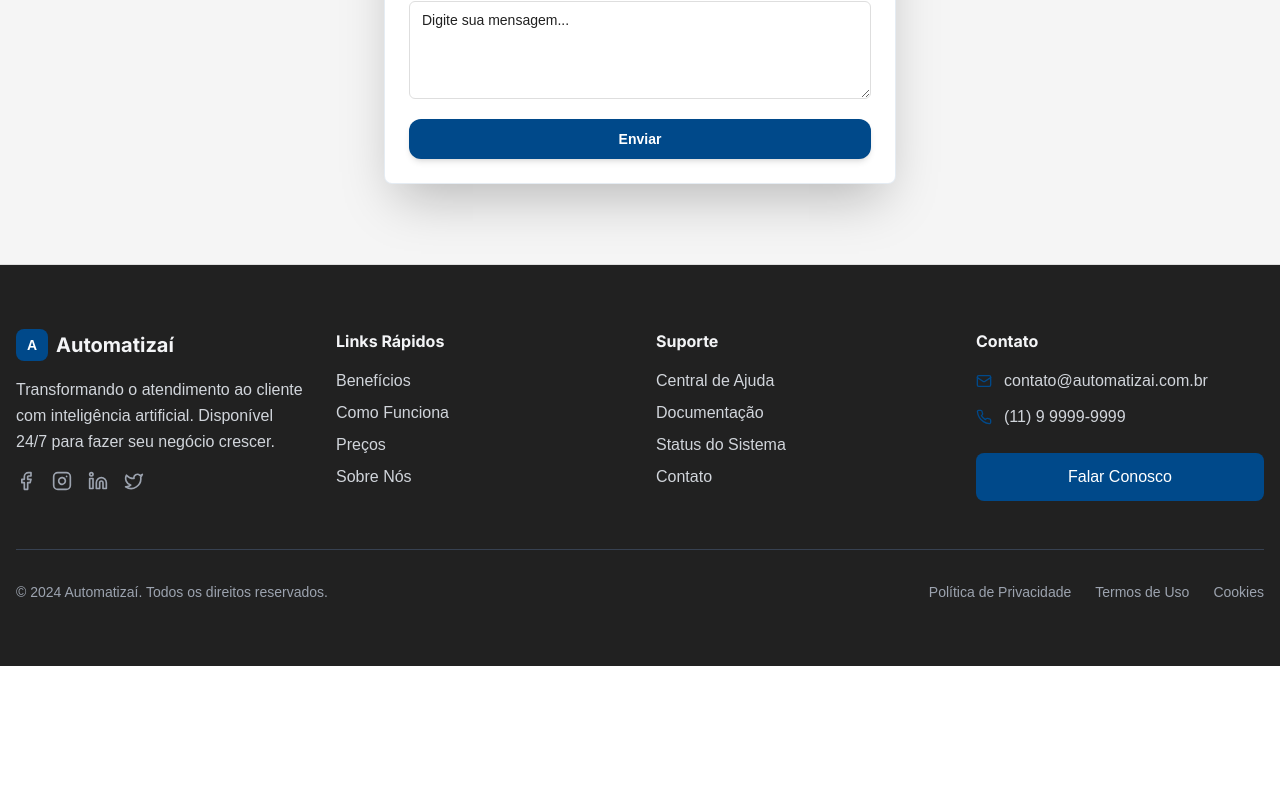
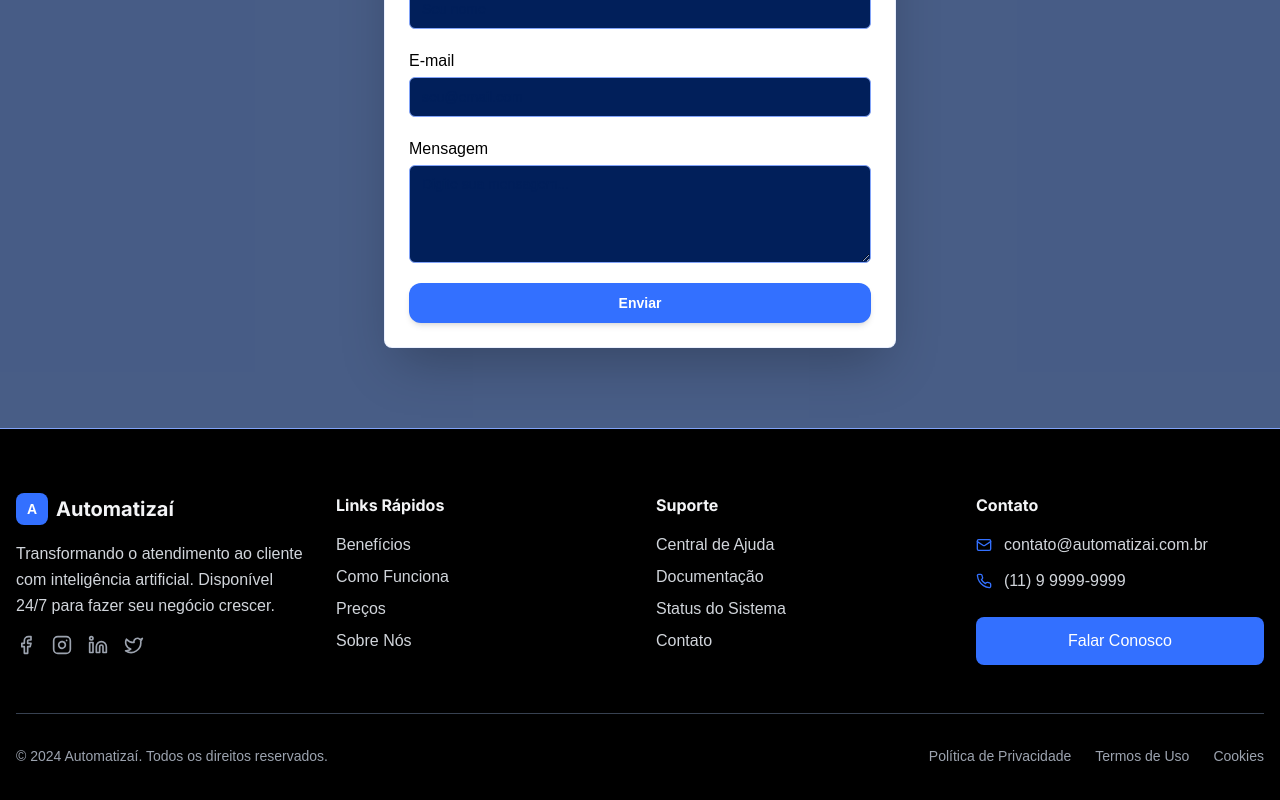
Before and after one commit to fernandokaraka/automatizai-landing, a React (Vite) app: page / in a window 1280 px wide. Shown: the part 4963-5763 px from the top of the page. Before the commit the page ends 5629 px from the top, so only its background shows below. Built offline with nearby package versions, Linux system fonts and the light colour scheme.

Commit message:
Ajustes visuais e correções

```diff
--- a/src/components/ContactForm.tsx
+++ b/src/components/ContactForm.tsx
@@ -53,7 +53,14 @@ export default function ContactForm() {
 
   return (
     <section id="contato" className="py-20 bg-muted/30 fade-in-up">
-      <div className="container mx-auto px-4 flex justify-center">
+      <div className="container mx-auto px-4 flex flex-col items-center justify-center max-w-2xl">
+        {/* Texto introdutório */}
+        <div className="mb-8 text-center">
+          <h2 className="text-4xl font-heading font-bold text-primary mb-2">Entre em contato</h2>
+          <p className="text-lg text-muted-foreground max-w-xl mx-auto">
+            Tem dúvidas, sugestões ou quer conversar sobre automação? Preencha o formulário abaixo e nossa equipe responderá o mais rápido possível!
+          </p>
+        </div>
         <Card className="w-full max-w-lg shadow-2xl border-primary/10">
           <CardHeader className="text-center pb-2">
             <CardTitle className="font-heading text-3xl font-bold text-foreground mb-2">
--- a/src/index.css
+++ b/src/index.css
@@ -8,41 +8,41 @@ All colors MUST be HSL.
 
 @layer base {
   :root {
-    --background: 0 0% 100%;
-    --foreground: 208 100% 13%;
+    --background: 220 97% 18%; /* #012E58 */
+    --foreground: 0 0% 0%; /* #000000 */
 
     --card: 0 0% 100%;
-    --card-foreground: 208 100% 13%;
+    --card-foreground: 0 0% 0%;
 
     --popover: 0 0% 100%;
-    --popover-foreground: 208 100% 13%;
+    --popover-foreground: 0 0% 0%;
 
-    --primary: 208 100% 27%;
-    --primary-foreground: 0 0% 100%;
+    --primary: 222 100% 60%; /* #0145F2 */
+    --primary-foreground: 0 0% 100%; /* #fff */
 
-    --secondary: 204 69% 81%;
-    --secondary-foreground: 208 100% 27%;
+    --secondary: 223 89% 74%; /* #80A2F9 */
+    --secondary-foreground: 220 97% 18%; /* #012E58 */
 
-    --muted: 0 0% 87%;
-    --muted-foreground: 0 0% 13%;
+    --muted: 0 0% 92%; /* #EAEAEA */
+    --muted-foreground: 220 97% 18%; /* #012E58 */
 
-    --accent: 204 69% 81%;
-    --accent-foreground: 208 100% 27%;
+    --accent: 223 89% 74%; /* #80A2F9 */
+    --accent-foreground: 220 97% 18%; /* #012E58 */
 
-    --destructive: 0 84.2% 60.2%;
+    --destructive: 0 100% 50%;
     --destructive-foreground: 0 0% 100%;
 
-    --border: 0 0% 87%;
-    --input: 0 0% 87%;
-    --ring: 208 100% 27%;
+    --border: 223 89% 74%; /* #80A2F9 */
+    --input: 223 89% 74%; /* #80A2F9 */
+    --ring: 222 100% 60%; /* #0145F2 */
 
     --radius: 0.5rem;
 
     /* Custom design tokens for Automatizaí */
-    --brand-primary: 208 100% 27%; /* #004E8C */
-    --brand-secondary: 204 69% 81%; /* #A3D6F2 */
-    --neutral-light: 0 0% 87%; /* #DEDEDE */
-    --neutral-dark: 0 0% 13%; /* #212121 */
+    --brand-primary: 222 100% 60%; /* #0145F2 */
+    --brand-secondary: 223 89% 74%; /* #80A2F9 */
+    --neutral-light: 0 0% 92%; /* #EAEAEA */
+    --neutral-dark: 0 0% 0%; /* #000000 */
 
     /* Gradients */
     --gradient-hero: linear-gradient(135deg, hsl(var(--brand-primary)), hsl(var(--brand-secondary)));
@@ -56,66 +56,59 @@ All colors MUST be HSL.
     --transition-smooth: all 0.3s cubic-bezier(0.4, 0, 0.2, 1);
     --transition-bounce: all 0.4s cubic-bezier(0.68, -0.55, 0.265, 1.55);
 
-    --sidebar-background: 0 0% 98%;
-
-    --sidebar-foreground: 240 5.3% 26.1%;
-
-    --sidebar-primary: 240 5.9% 10%;
-
-    --sidebar-primary-foreground: 0 0% 98%;
-
-    --sidebar-accent: 240 4.8% 95.9%;
-
-    --sidebar-accent-foreground: 240 5.9% 10%;
-
-    --sidebar-border: 220 13% 91%;
-
-    --sidebar-ring: 217.2 91.2% 59.8%;
+    --sidebar-background: 0 0% 92%; /* #EAEAEA */
+    --sidebar-foreground: 220 97% 18%; /* #012E58 */
+    --sidebar-primary: 222 100% 60%; /* #0145F2 */
+    --sidebar-primary-foreground: 0 0% 100%;
+    --sidebar-accent: 223 89% 74%; /* #80A2F9 */
+    --sidebar-accent-foreground: 220 97% 18%; /* #012E58 */
+    --sidebar-border: 223 89% 74%; /* #80A2F9 */
+    --sidebar-ring: 222 100% 60%; /* #0145F2 */
   }
 
   .dark {
-    --background: 222.2 84% 4.9%;
-    --foreground: 210 40% 98%;
+    --background: 0 0% 0%; /* #000000 */
+    --foreground: 223 89% 74%; /* #80A2F9 */
 
-    --card: 222.2 84% 4.9%;
-    --card-foreground: 210 40% 98%;
+    --card: 220 97% 18%; /* #012E58 */
+    --card-foreground: 223 89% 74%; /* #80A2F9 */
 
-    --popover: 222.2 84% 4.9%;
-    --popover-foreground: 210 40% 98%;
+    --popover: 220 97% 18%; /* #012E58 */
+    --popover-foreground: 223 89% 74%; /* #80A2F9 */
 
-    --primary: 204 69% 81%; /* Lighter blue for dark mode */
-    --primary-foreground: 222.2 47.4% 11.2%;
+    --primary: 222 100% 60%; /* #0145F2 */
+    --primary-foreground: 0 0% 100%;
 
-    --secondary: 217.2 32.6% 17.5%;
-    --secondary-foreground: 210 40% 98%;
+    --secondary: 223 89% 74%; /* #80A2F9 */
+    --secondary-foreground: 0 0% 0%; /* #000000 */
 
-    --muted: 217.2 32.6% 17.5%;
-    --muted-foreground: 215 20.2% 65.1%;
+    --muted: 220 97% 18%; /* #012E58 */
+    --muted-foreground: 223 89% 74%; /* #80A2F9 */
 
-    --accent: 217.2 32.6% 17.5%;
-    --accent-foreground: 210 40% 98%;
+    --accent: 222 100% 60%; /* #0145F2 */
+    --accent-foreground: 0 0% 100%;
 
-    --destructive: 0 62.8% 30.6%;
-    --destructive-foreground: 210 40% 98%;
+    --destructive: 0 100% 50%;
+    --destructive-foreground: 0 0% 100%;
 
-    --border: 217.2 32.6% 17.5%;
-    --input: 217.2 32.6% 17.5%;
-    --ring: 212.7 26.8% 83.9%;
+    --border: 220 97% 18%; /* #012E58 */
+    --input: 220 97% 18%; /* #012E58 */
+    --ring: 223 89% 74%; /* #80A2F9 */
 
-    --sidebar-background: 240 5.9% 10%;
-    --sidebar-foreground: 240 4.8% 95.9%;
-    --sidebar-primary: 224.3 76.3% 48%;
+    --sidebar-background: 220 97% 18%; /* #012E58 */
+    --sidebar-foreground: 223 89% 74%; /* #80A2F9 */
+    --sidebar-primary: 222 100% 60%; /* #0145F2 */
     --sidebar-primary-foreground: 0 0% 100%;
-    --sidebar-accent: 240 3.7% 15.9%;
-    --sidebar-accent-foreground: 240 4.8% 95.9%;
-    --sidebar-border: 240 3.7% 15.9%;
-    --sidebar-ring: 217.2 91.2% 59.8%;
+    --sidebar-accent: 223 89% 74%; /* #80A2F9 */
+    --sidebar-accent-foreground: 0 0% 0%; /* #000000 */
+    --sidebar-border: 222 100% 60%; /* #0145F2 */
+    --sidebar-ring: 223 89% 74%; /* #80A2F9 */
 
     /* Custom design tokens for Automatizaí - Dark Mode */
-    --brand-primary: 204 69% 81%; /* Lighter blue for dark mode */
-    --brand-secondary: 208 100% 35%; /* Darker blue for accent */
-    --neutral-light: 217.2 32.6% 17.5%; /* Dark neutral */
-    --neutral-dark: 210 40% 98%; /* Light text for dark mode */
+    --brand-primary: 222 100% 60%; /* #0145F2 */
+    --brand-secondary: 223 89% 74%; /* #80A2F9 */
+    --neutral-light: 220 97% 18%; /* #012E58 */
+    --neutral-dark: 223 89% 74%; /* #80A2F9 */
 
     /* Gradients for dark mode */
     --gradient-hero: linear-gradient(135deg, hsl(var(--brand-primary)), hsl(var(--brand-secondary)));
--- a/src/integrations/supabase/types.ts
+++ b/src/integrations/supabase/types.ts
@@ -6,15 +6,18 @@ export type Json =
   | { [key: string]: Json | undefined }
   | Json[]
 
+// Adicione a tabela contacts aqui:
 export type Database = {
-  // Allows to automatically instanciate createClient with right options
-  // instead of createClient<Database, { PostgrestVersion: 'XX' }>(URL, KEY)
   __InternalSupabase: {
     PostgrestVersion: "12.2.12 (cd3cf9e)"
   }
   public: {
     Tables: {
-      [_ in never]: never
+      contacts: {
+        Row: { id: number; name: string; email: string; message: string }
+        Insert: { name: string; email: string; message: string }
+        Update: { name?: string; email?: string; message?: string }
+      }
     }
     Views: {
       [_ in never]: never
```
